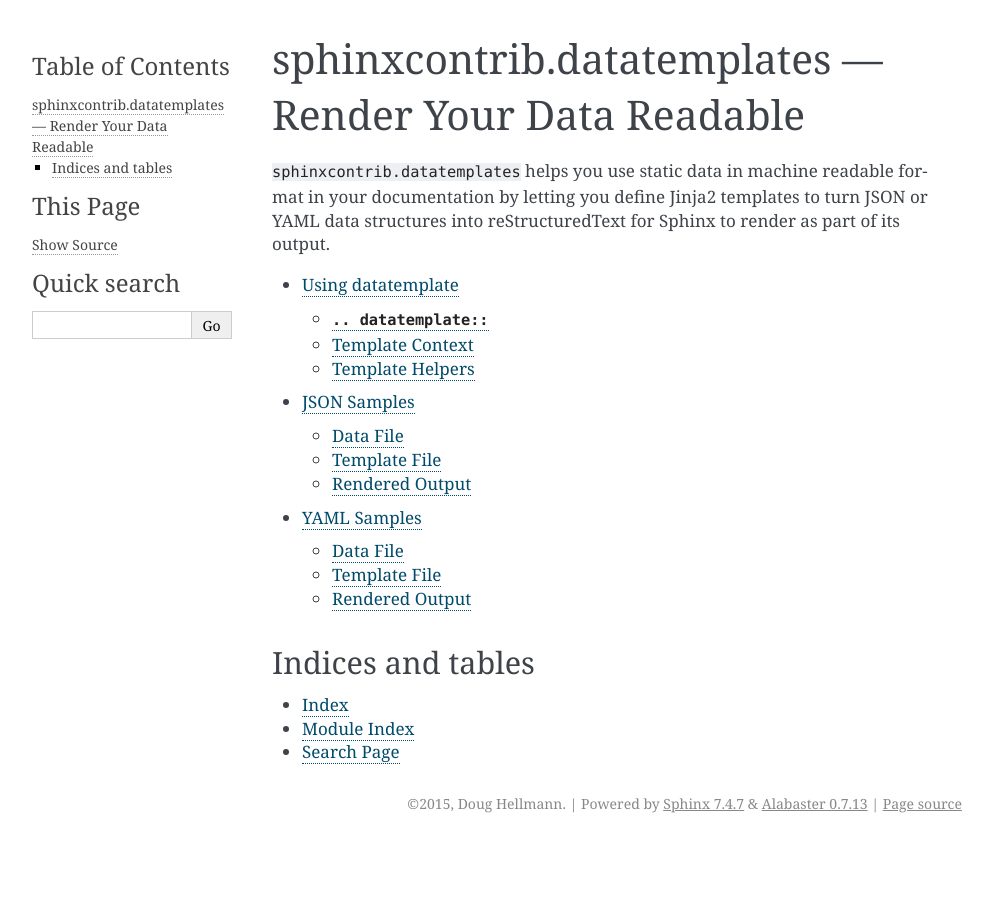
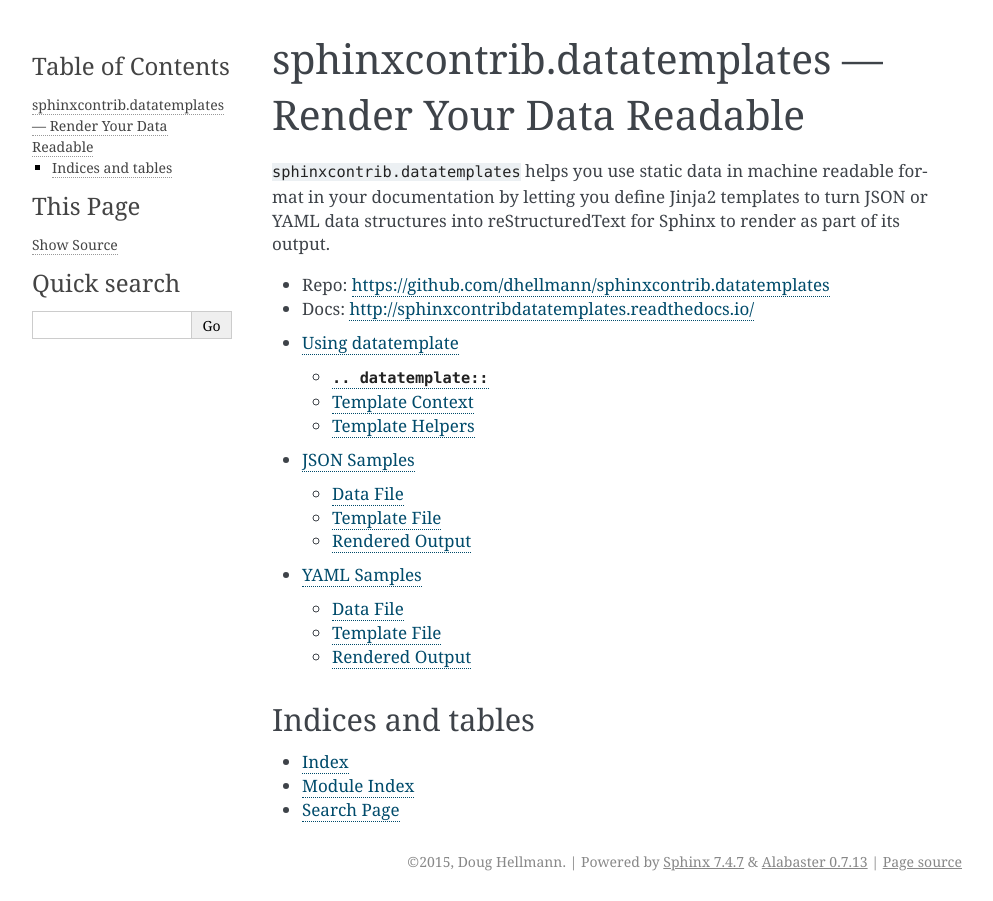
Before and after one commit to sphinx-contrib/datatemplates, a Sphinx documentation site: the page built from doc/source/index.rst, in a window 1280 px wide. Shown: the whole page, without its empty margins (148-1141 px from the left). Built offline with Sphinx 7.4.7, drawn with Linux system fonts in a browser that asks for light colours.

Commit message:
Add links to repo and docs from README and docs frontpage

```diff
--- a/README.rst
+++ b/README.rst
@@ -7,3 +7,6 @@
 This package contains sphinxcontrb.datatemplates, an extension for
 Sphinx to render parts of reStructuredText pages from data files in
 formats like JSON, YAML, and CSV.
+
+* Repo: https://github.com/dhellmann/sphinxcontrib.datatemplates
+* Docs: http://sphinxcontribdatatemplates.readthedocs.io/
--- a/doc/source/index.rst
+++ b/doc/source/index.rst
@@ -6,6 +6,9 @@
 readable format in your documentation by letting you define Jinja2
 templates to turn JSON or YAML data structures into reStructuredText
 for Sphinx to render as part of its output.
+
+* Repo: https://github.com/dhellmann/sphinxcontrib.datatemplates
+* Docs: http://sphinxcontribdatatemplates.readthedocs.io/
 
 .. toctree::
    :maxdepth: 2
```
